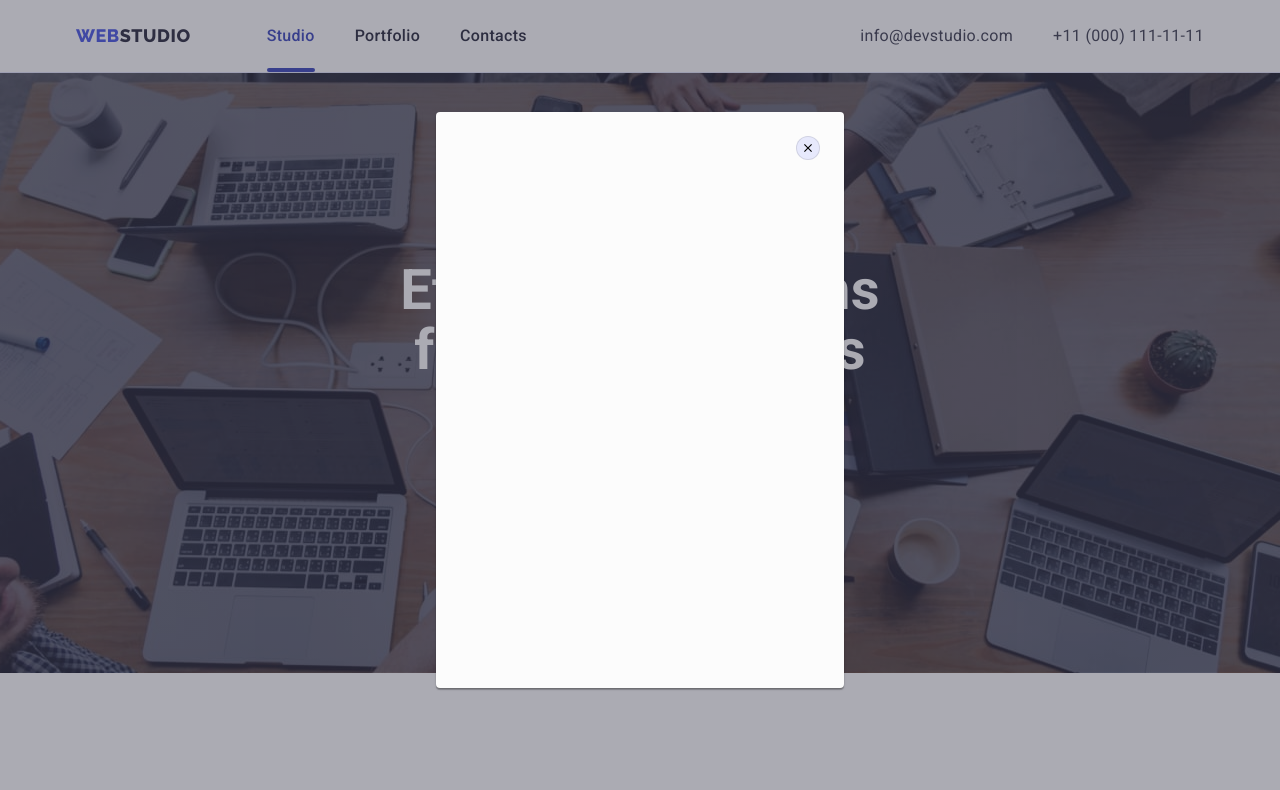
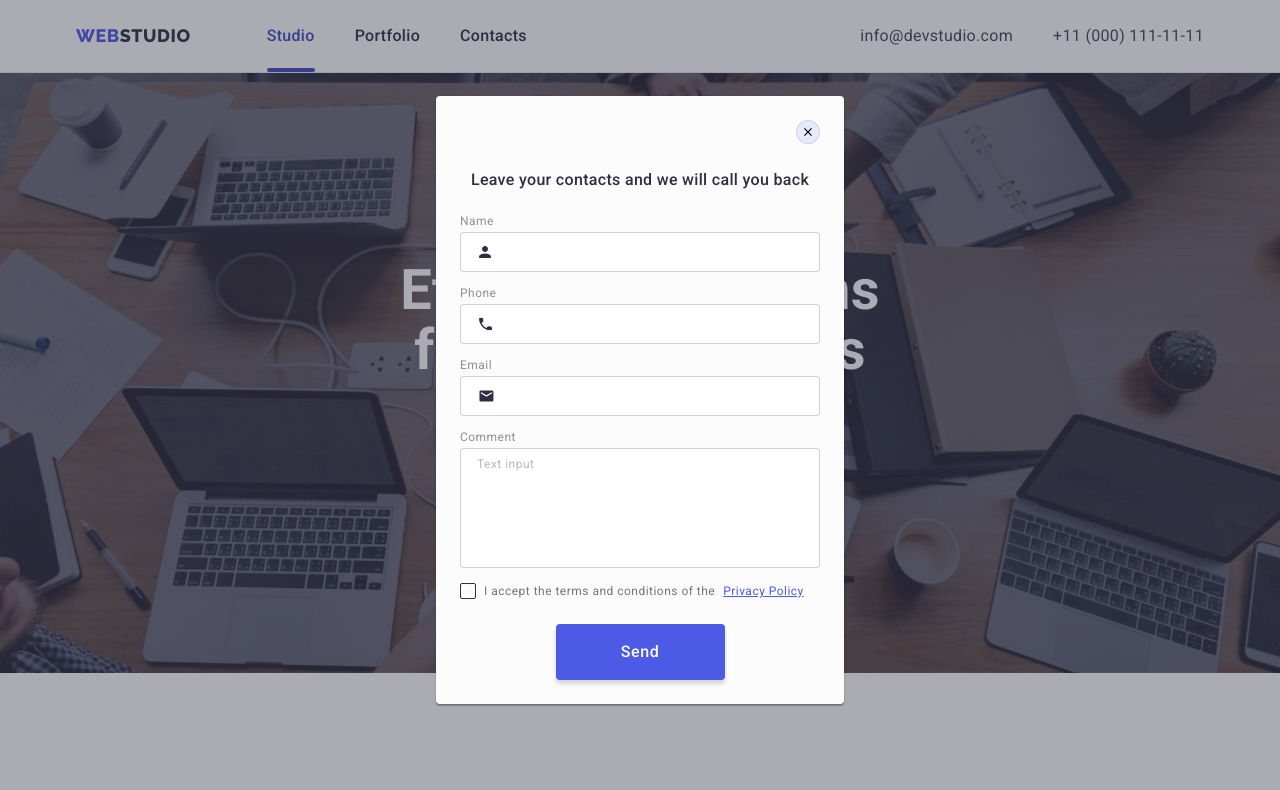
Before and after one commit to 10Artur/goit-markup-hw-06, a plain HTML site: page index.html in a window 1280 px wide. Both pictures are taken after a click on the button "Order Service". Shown: the top 790 px of the page. Drawn offline with nearby package versions, Linux system fonts and the light colour scheme.

Commit message:
add form in modal window

```diff
--- a/index.html
+++ b/index.html
@@ -386,6 +386,50 @@
 						<use href="./images/symbol-defs.svg#icon-close"></use>
 					</svg>
 				</button>
+
+            <!-- Modal form -->
+            <h2 class="modal-title">Leave your contacts and we will call you back</h2>
+            <form class="modal-form">
+                <div class="modal-form-group">
+                    <label for="name" class="modal-form-label">Name</label>
+                    <input type="text" name="username" id="name" class="modal-form-input" />
+                    <svg class="modal-form-icon" width="12" height="12">
+							<use href="./images/icons.svg#icon-person"></use>
+						</svg>
+                </div>
+                <div class="modal-form-group">
+                    <label for="tel" class="modal-form-label">Phone</label>
+                    <input type="tel" name="tel" id="tel" class="modal-form-input" />
+                    <svg class="modal-form-icon" width="13" height="13">
+							<use href="./images/icons.svg#icon-phone"></use>
+						</svg>
+                </div>
+                <div class="modal-form-group">
+                    <label for="email" class="modal-form-label">Email</label>
+                    <input type="email" name="email" id="email" class="modal-form-input" />
+                    <svg class="modal-form-icon" width="15" height="12">
+							<use href="./images/icons.svg#icon-mail"></use>
+						</svg>
+                </div>
+                <div class="modal-form-group">
+                    <label for="comment" class="modal-form-label">Comment</label>
+                    <textarea name="comment" id="comment" placeholder="Text input" class="modal-form-input textarea"></textarea>
+                </div>
+                <div class="modal-form-checkbox">
+                    <input type="checkbox" name="checkbox" id="checkbox" class="modal-form-checkbox-input visually-hidden" />
+                    <label for="checkbox" class="modal-form-checkbox-label">
+							<span>
+								<svg class="modal-form-checkbox-icon" width="10" height="8">
+									<use href="./images/icons.svg#icon-click"></use>
+								</svg>
+							</span>
+							I accept the terms and conditions of the
+							<a href="/" class="modal-form-checkbox-label-link">Privacy Policy</a>
+						</label>
+                </div>
+                <button type="submit" class="modal-form-btn">Send</button>
+            </form>
+            <!-- /Modal form -->
         </div>
     </div>
     <!-- /Modal -->
```
